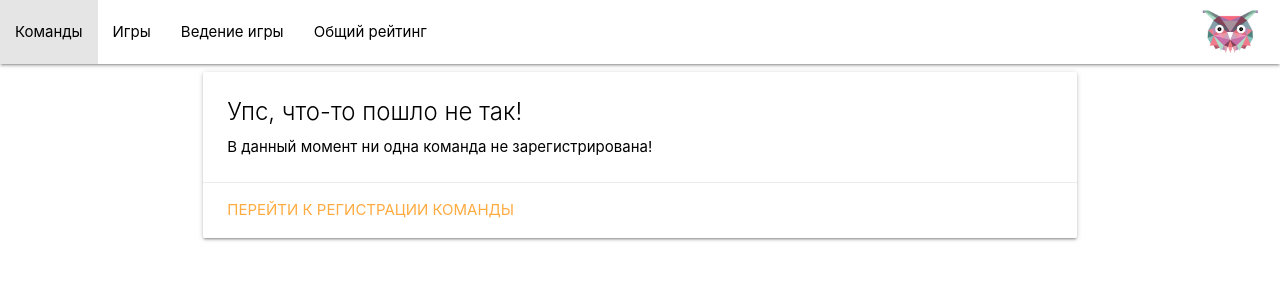
After one commit to Regulknight/IntelligentOwl, a Django app: page /app/team_browser in a window 1280 px wide. The commit adds this page. Shown: the top 300 px of the page. Run offline with Django 3.2, Linux system fonts and the light colour scheme; data that the repository does not hold is empty.

Commit message:
small changes and team browser screen

```diff
--- a/IntelligentOwl/models.py
+++ b/IntelligentOwl/models.py
@@ -8,7 +8,7 @@ class GameParticipant(models.Model):
     name = models.CharField(max_length=255)
 
     def __str__(self):
-        return str(self.regId) + " " + self.name
+        return str(self.regId) + ") " + self.name
 
 
 class Player(GameParticipant):
--- a/IntelligentOwl/urls.py
+++ b/IntelligentOwl/urls.py
@@ -5,5 +5,7 @@ from IntelligentOwl import views
 urlpatterns = [
     path('', views.index, name='index'),
     path('game_creation', views.game_creation, name='game_creation'),
-    path('team_creation', views.team_creation, name='team_creation')
+    path('team_editor', views.team_editor, name='team_editor'),
+    path('team_browser', views.team_browser, name='team_browser')
+
 ]
--- a/IntelligentOwl/views.py
+++ b/IntelligentOwl/views.py
@@ -1,6 +1,10 @@
-from django.shortcuts import render
+from django.http import HttpResponse
+from django.shortcuts import render, get_object_or_404
 
 # Create your views here.
+from django.template import loader
+
+from IntelligentOwl.models import Team
 
 
 def index(request):
@@ -11,5 +15,15 @@ def game_creation(requset):
     return render(requset, "./game_creation.html")
 
 
-def team_creation(request):
-    return render(request, "./team_creation.html")
+def team_editor(request, team_id):
+    team = get_object_or_404(Team, pk=team_id)
+    return render(request, './team_editor.html', {'team': team})
+
+
+def team_browser(request):
+    team_list = Team.objects.order_by('name')[:50]
+    template = loader.get_template('team_browser.html')
+    context = {
+        'team_list': team_list,
+    }
+    return HttpResponse(template.render(context, request))
--- a/templates/navigation.html
+++ b/templates/navigation.html
@@ -6,8 +6,8 @@
             <a href="./" class="right brand-logo"><img src="{% static "/images/logo.png"%}" width="75" height="55" style="padding-right: 15%; padding-top: 10%"></a>
 
         <ul id="nav-mobile" class="left hide-on-med-and-down">
-            <li><a class="black-text" href="./team_creation">Регистрация команд</a></li>
-            <li><a class="black-text" href="./game_creation">Создание игр</a></li>
+            <li><a class="black-text" href="./team_browser">Команды</a></li>
+            <li><a class="black-text" href="./game_browser">Игры</a></li>
             <li><a class="black-text" href="./game_conduction">Ведение игры</a></li>
             <li><a class="black-text" href="./overall_rating">Общий рейтинг</a></li>
         </ul>
--- /dev/null
+++ b/templates/team_browser.html
@@ -0,0 +1,37 @@
+{% include 'navigation.html' %}
+<link href="https://fonts.googleapis.com/icon?family=Material+Icons" rel="stylesheet">
+<script>
+    document.addEventListener('DOMContentLoaded', function() {
+    var elems = document.querySelectorAll('.fixed-action-btn');
+    var instances = M.FloatingActionButton.init(elems, options);
+  });
+</script>
+{% if team_list %}
+    <a href="team_editor.html" style="position:fixed; bottom: 3%;right: 1%" class="btn-floating btn-large waves-effect waves-light orange"><i class="material-icons">add</i></a>
+{% endif %}
+<div class="container">
+    {% if team_list %}
+        <div>
+            <ul class="collection">
+                {% for team in team_list %}
+                    <a class="collection-item black-text" style="font-size: 16px" href="/app/team/{{ team.id }}/">{{team}}</a>
+                {% endfor %}
+            </ul>
+        </div>
+    {% else %}
+        <div class="row">
+            <div class="col s12">
+                <div class="card white">
+                    <div class="card-content black-text">
+                        <span class="card-title">Упс, что-то пошло не так!</span>
+                        <p>В данный момент ни одна команда не зарегистрирована!</p>
+                    </div>
+                    <div class="card-action">
+                        <a href="./team_editor">Перейти к регистрации команды</a>
+                    </div>
+                </div>
+            </div>
+        </div>
+    {% endif %}
+
+</div>
```
Also changed, not shown: templates/team_creation.html (deleted, +0 -35 lines), templates/team_editor.html (added, +12 -0 lines), templates/game_browser.html (added).
